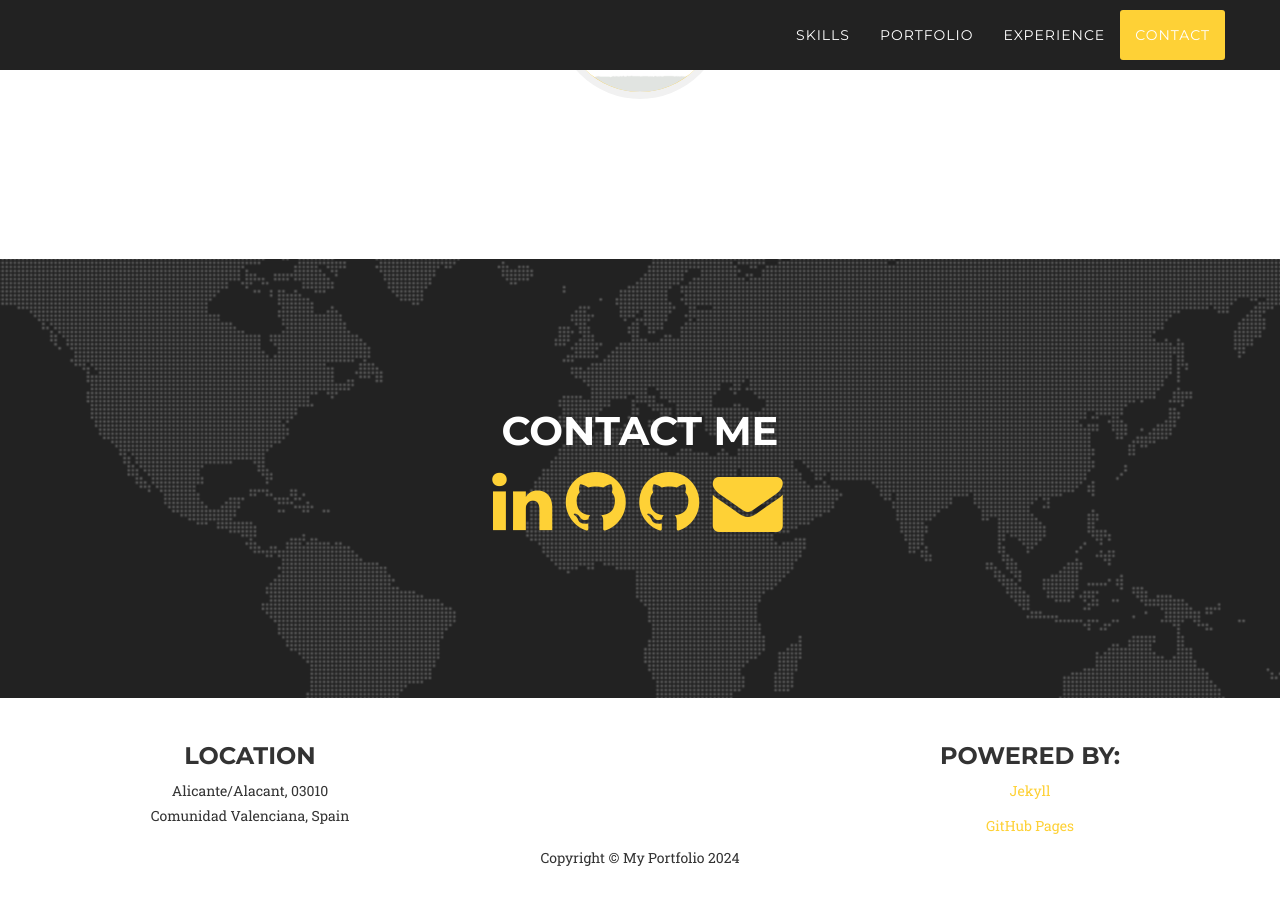
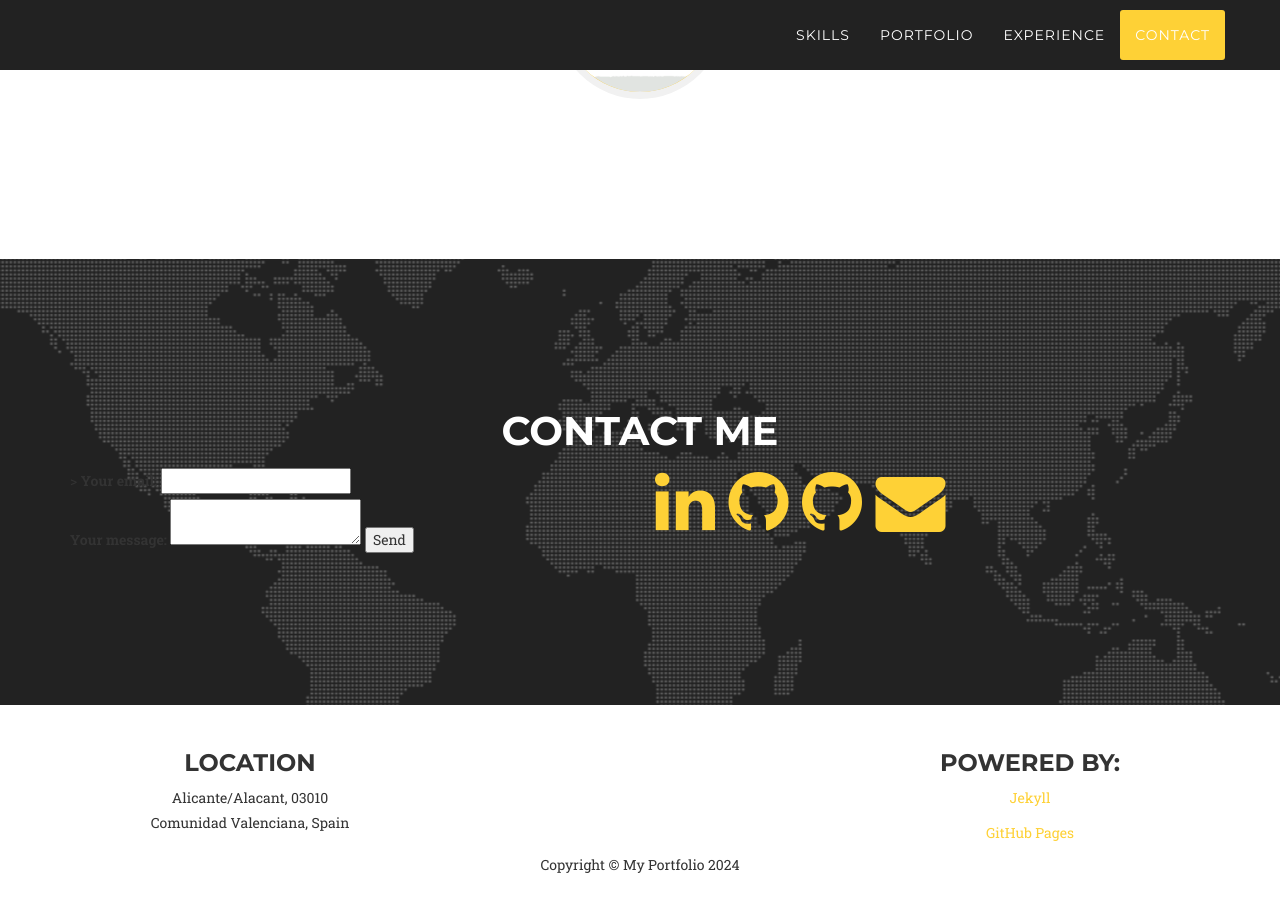
Before and after one commit to agmerino03/agmerino03.github.io, a Jekyll site: the page built from index.html, in a window 1280 px wide and 900 px high, scrolled down 4058 px. Built offline with Jekyll 4.4.1, drawn with Linux system fonts in a browser that asks for light colours; some web fonts are replaced.

Commit message:
Beta Form

```diff
--- a/_includes/contact.html
+++ b/_includes/contact.html
@@ -7,7 +7,23 @@
                 </div>
             </div>
             <div class="row">
-                <div class="col-lg-12 text-center">
+                <div class="col-md-6">
+                    <form action="https://formspree.io/f/mzbnonde" method="POST" role="form">
+>
+                        <label>
+                            Your email:
+                            <input type="email" name="email">
+                        </label>
+                        <label>
+                            Your message:
+                            <textarea name="message"></textarea>
+                        </label>
+                        <!-- your other form fields go here -->
+                        <button type="submit">Send</button>
+
+                    </form>
+                </div>
+                <div class="col-md-6">
                         <ul class="list-inline">
                             {% for network in site.social %}
                             <li>
```
